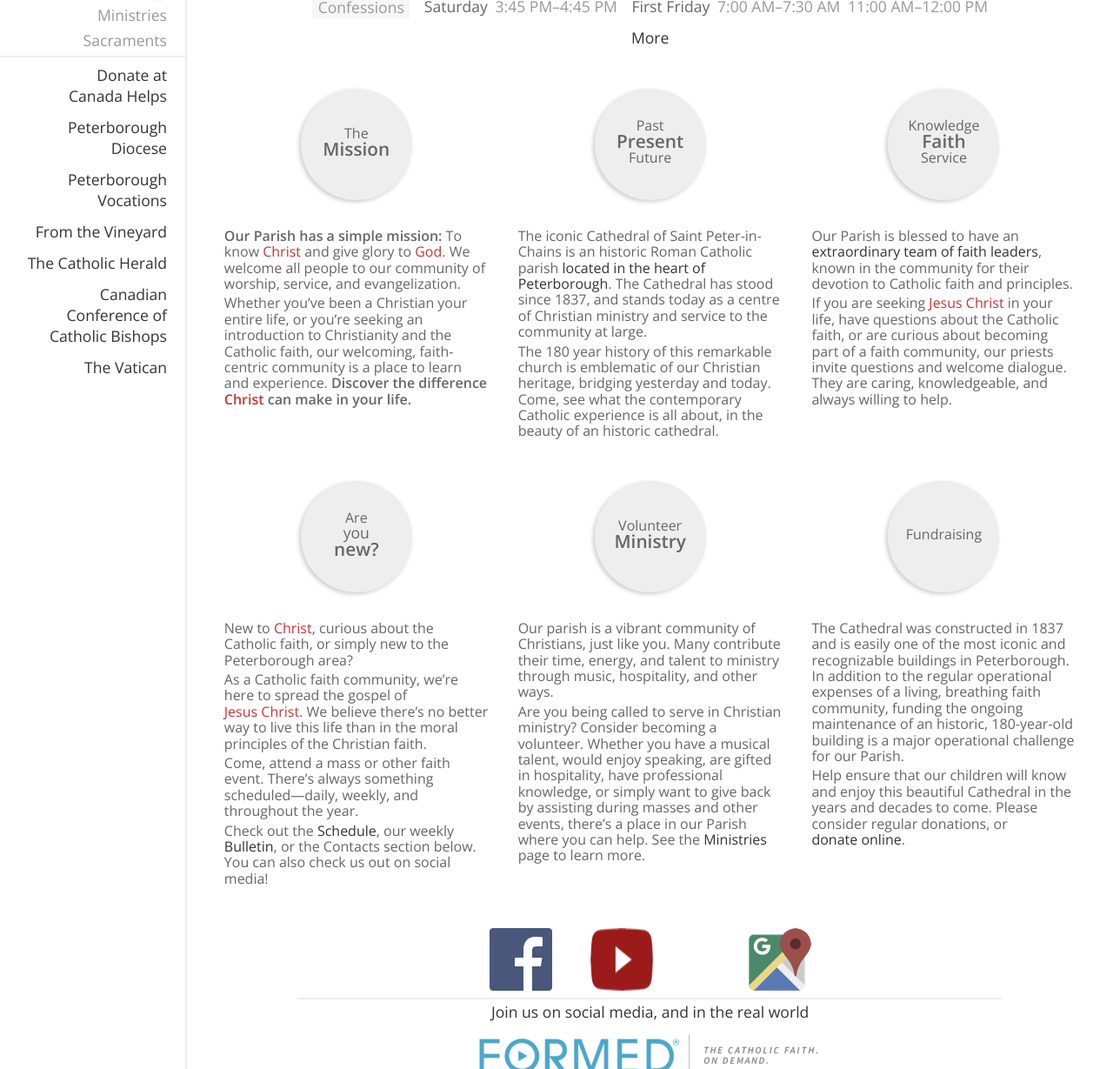
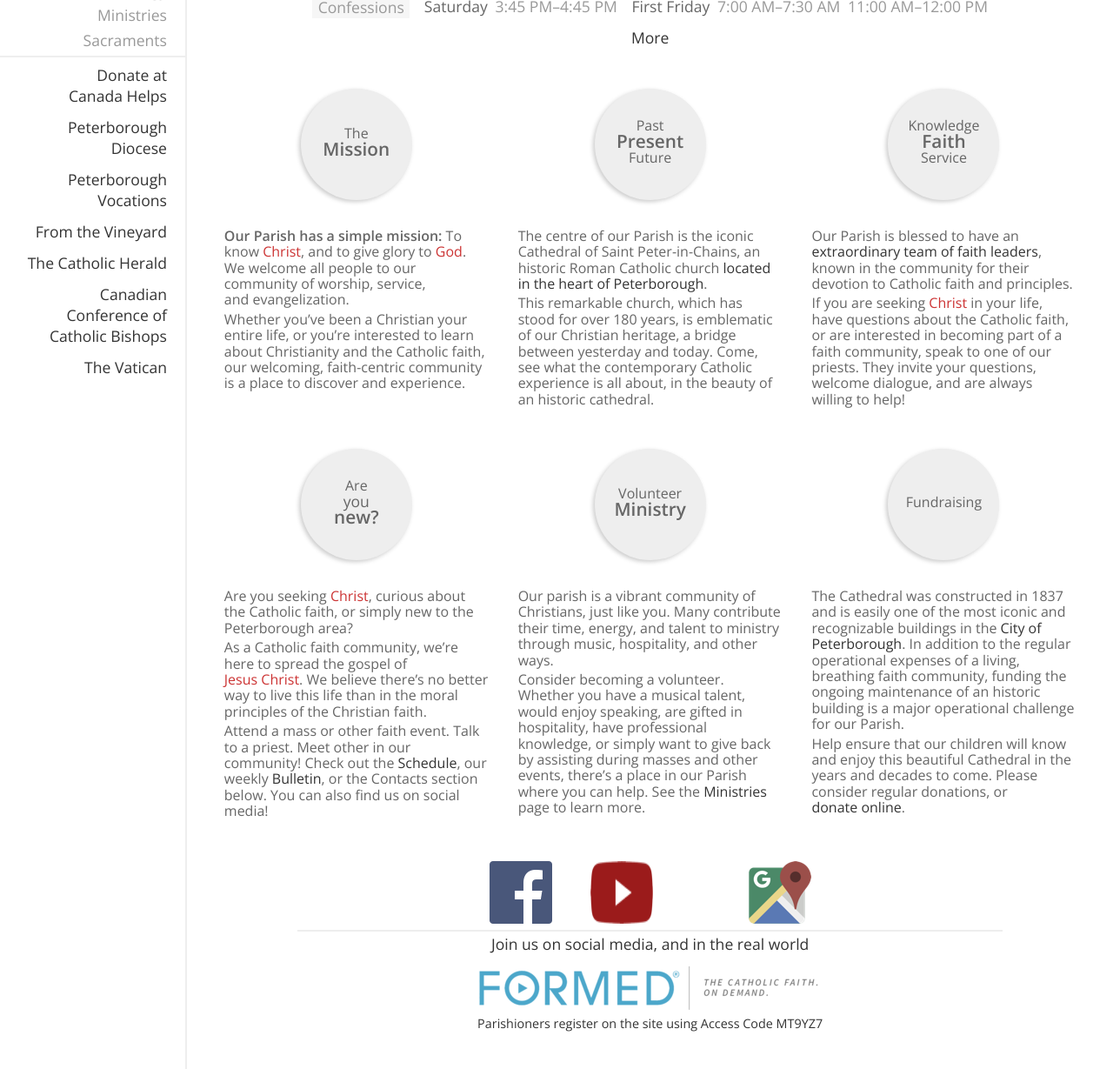
Before and after one commit to stpeterinchains/stpeterinchains.github.io, a Jekyll site: the page built from index.html, in a window 1280 px wide and 1400 px high, scrolled down 1059 px, cut to the strip 0-1229 px from the top of the window. Shown: the whole strip at 87% size. Built offline with Jekyll 4.4.1, drawn with Linux system fonts in a browser that asks for light colours; nearby versions of some CDN libraries.

Commit message:
Minor edits to text in opener sections

```diff
--- a/_data/index.yml
+++ b/_data/index.yml
@@ -9,15 +9,14 @@
       **Mission**
     text: |
       **Our Parish has a simple mission:**
-      To know *Christ* and give glory to *God*.
+      To know *Christ*, and to give glory to *God*.
       We welcome all people to our community of worship, service,
       and&nbsp;evangelization.
 
       Whether you've been a Christian your entire life, or
-      you're seeking an introduction to Christianity and the Catholic faith,
-      our welcoming, faith-centric community is a place to learn and
-      experience. **Discover the difference *Christ* can make in
-      your&nbsp;life.**
+      you're interested to learn about Christianity and the Catholic faith,
+      our welcoming, faith-centric community is a place to discover and
+      experience.
 
   -
     patch: |
@@ -27,16 +26,14 @@
 
       Future
     text: |
-      The iconic Cathedral of Saint Peter-in-Chains is an historic
-      Roman Catholic parish
+      The centre of our Parish is the iconic
+      Cathedral of Saint Peter-in-Chains, an historic Roman Catholic church
       [located in the heart of Peterborough](https://goo.gl/maps/Vz73TcvLW8P2).
-      The Cathedral has stood since 1837, and stands today as a centre of
-      Christian ministry and service to the community at large.
 
-      The 180 year history of this remarkable church is emblematic of our
-      Christian heritage, bridging yesterday and today.
-      Come, see what the contemporary Catholic experience is all
-      about, in the beauty of an historic cathedral.
+      This remarkable church, which has stood for over 180 years, is emblematic
+      of our Christian heritage, a bridge between yesterday and today.
+      Come, see what the contemporary Catholic experience is all about,
+      in the beauty of an historic cathedral.
 
   -
     patch: |
@@ -51,12 +48,12 @@
       known in the community for their devotion to
       Catholic faith and principles.
 
-      If you
-      are seeking *Jesus&nbsp;Christ* in your life,
+      If you are seeking *Christ* in your life,
       have questions about the Catholic faith, or
-      are curious about becoming part of a faith community,
-      our priests invite questions and welcome dialogue.
-      They are caring, knowledgeable, and always willing to help.
+      are interested in becoming part of a faith community,
+      speak to one of our priests.
+      They invite your questions, welcome dialogue,
+      and are always willing to help!
 
   -
     patch: |
@@ -66,22 +63,18 @@
 
       **new?**
     text: |
-      New to *Christ*, curious about the Catholic faith, or simply new to the
-      Peterborough area?
+      Are you seeking *Christ*, curious about the Catholic faith,
+      or simply new to the Peterborough area?
 
       As a Catholic faith community, we're here to spread the gospel of
       *Jesus&nbsp;Christ*.
       We believe there's no better way to live this life than in the moral
       principles of the Christian faith.
 
-      Come, attend a mass or other faith event.
-      There's always something scheduled&mdash;daily, weekly, and
-      throughout the year.
-
-      Check out the [Schedule](/schedule.html),
-      our weekly [Bulletin](/bulletins.html), or
-      the Contacts section below.
-      You can also check us out on social media!
+      Attend a mass or other faith event. Talk to a priest. Meet other in our
+      community! Check out the [Schedule](/schedule.html),
+      our weekly [Bulletin](/bulletins.html), or the Contacts section below.
+      You can also find us on social media!
 
   -
     patch: |
@@ -93,7 +86,6 @@
       Many contribute their time, energy, and talent to ministry
       through music, hospitality, and other ways.
 
-      Are you being called to serve in Christian ministry?
       Consider becoming a volunteer. Whether you have a musical talent, would
       enjoy speaking, are gifted in hospitality, have professional knowledge,
       or simply want to give back by assisting during masses and other
@@ -104,11 +96,11 @@
     patch: Fundraising
     text: |
       The Cathedral was constructed in 1837 and is easily one of the most
-      iconic and recognizable buildings in Peterborough.
+      iconic and recognizable buildings in the
+      [City of Peterborough](http://www.peterborough.ca).
       In addition to the regular operational expenses of a living,
       breathing faith community, funding the ongoing maintenance of an
-      historic, 180-year-old building is a major operational challenge for
-      our Parish.
+      historic building is a major operational challenge for our Parish.
 
       Help ensure that our children will know and enjoy this beautiful
       Cathedral in the years and decades to come.
```
